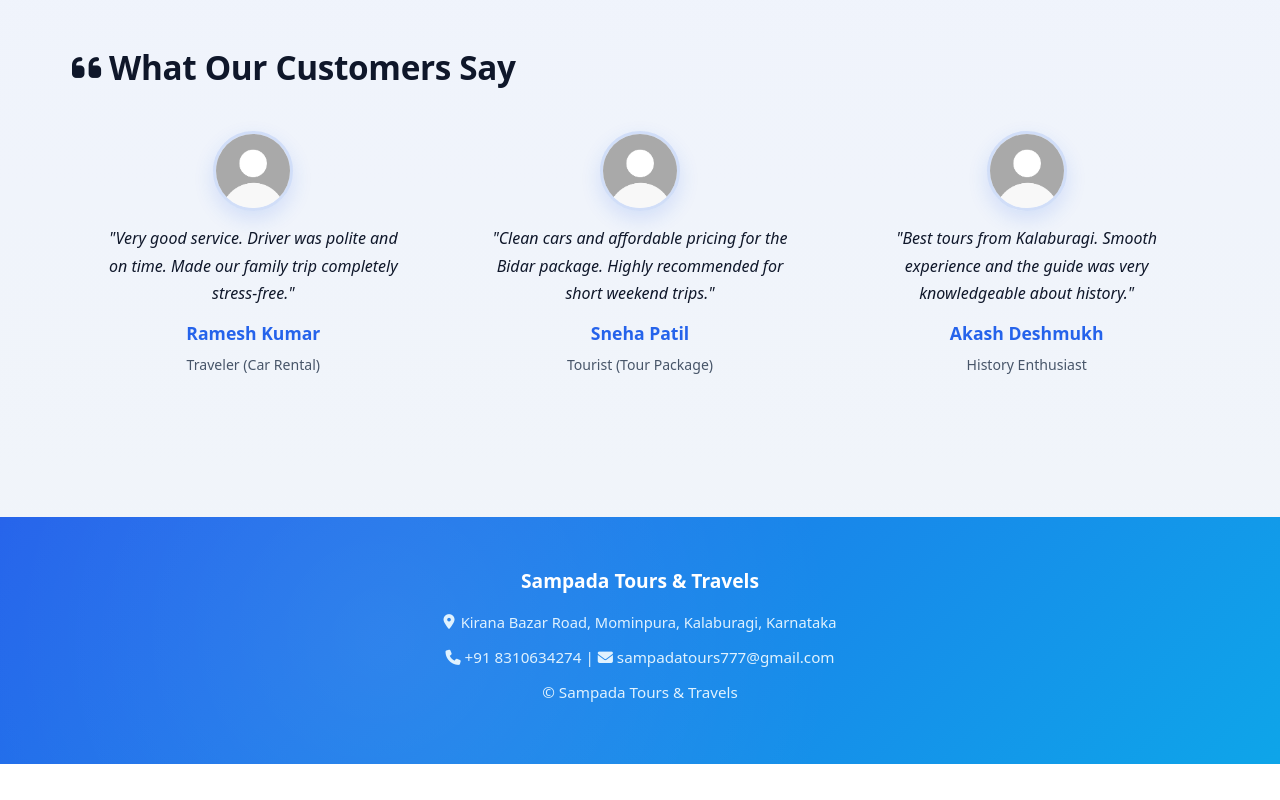
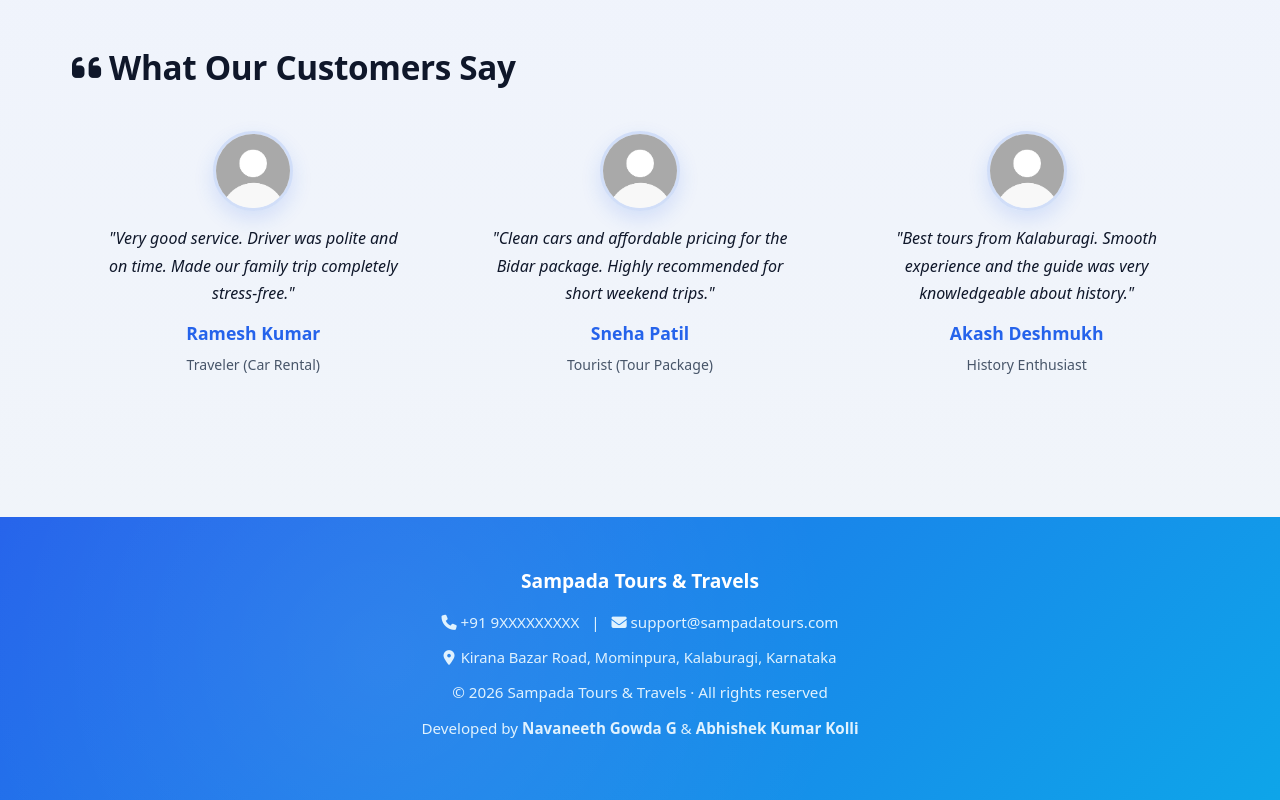
Before and after one commit to navaneethgowdag/Sampada-Tours-And-Travels, a plain HTML site: page frontend/index.html in a window 1280 px wide. Shown: the part 2633-3433 px from the top of the page. Before the commit the page ends 3397 px from the top, so only its background shows below. Drawn offline with Linux system fonts and the light colour scheme.

Commit message:
improved footer

```diff
--- a/frontend/index.html
+++ b/frontend/index.html
@@ -167,8 +167,17 @@
 
 <footer class="main-footer" role="contentinfo">
   <div class="footer-content">
-    <p>Sampada Tours & Travels</p>
 
+    <!-- 1) Brand -->
+    <p class="footer-brand">Sampada Tours & Travels</p>
+
+    <!-- 2) Contact (primary action) -->
+    <p class="footer-contact">
+      <i class="fas fa-phone"></i> +91 9XXXXXXXXX &nbsp; | &nbsp;
+      <i class="fas fa-envelope"></i> support@sampadatours.com
+    </p>
+
+    <!-- 3) Location (map link) -->
     <p class="address">
       <a
         href="https://www.google.com/maps/search/?api=1&query=Kirana+Bazar+Road,+Mominpura,+Kalaburagi,+Karnataka"
@@ -181,17 +190,26 @@
       </a>
     </p>
 
-
-    <p>
-      <i class="fas fa-phone"></i> +91 8310634274 |
-      <i class="fas fa-envelope"></i> sampadatours777@gmail.com
+    <!-- 4) Legal -->
+    <p class="copyright">
+      © <span id="year"></span> Sampada Tours & Travels · All rights reserved
     </p>
 
-    <p class="copyright">
-      © <span id="year"></span> Sampada Tours & Travels
+    <!-- 5) Developer Credit -->
+    <p class="dev-credit">
+      Developed by <strong>Navaneeth Gowda G</strong>
+      &
+      <strong>Abhishek Kumar Kolli</strong>
     </p>
+
   </div>
 </footer>
+
+<script>
+  document.getElementById("year").textContent = new Date().getFullYear();
+</script>
+
+
 
 
 <!-- Central Auth Script -->
```
Also changed, not shown: frontend/admin.html (+19 -7 lines), frontend/book-car.html (+19 -7 lines), frontend/booking-dashboard.html (+19 -7 lines), frontend/booking.html (+19 -7 lines), frontend/car-rentals.html (+19 -7 lines), frontend/feedback.html (+19 -7 lines), frontend/tours.html (+19 -7 lines).
